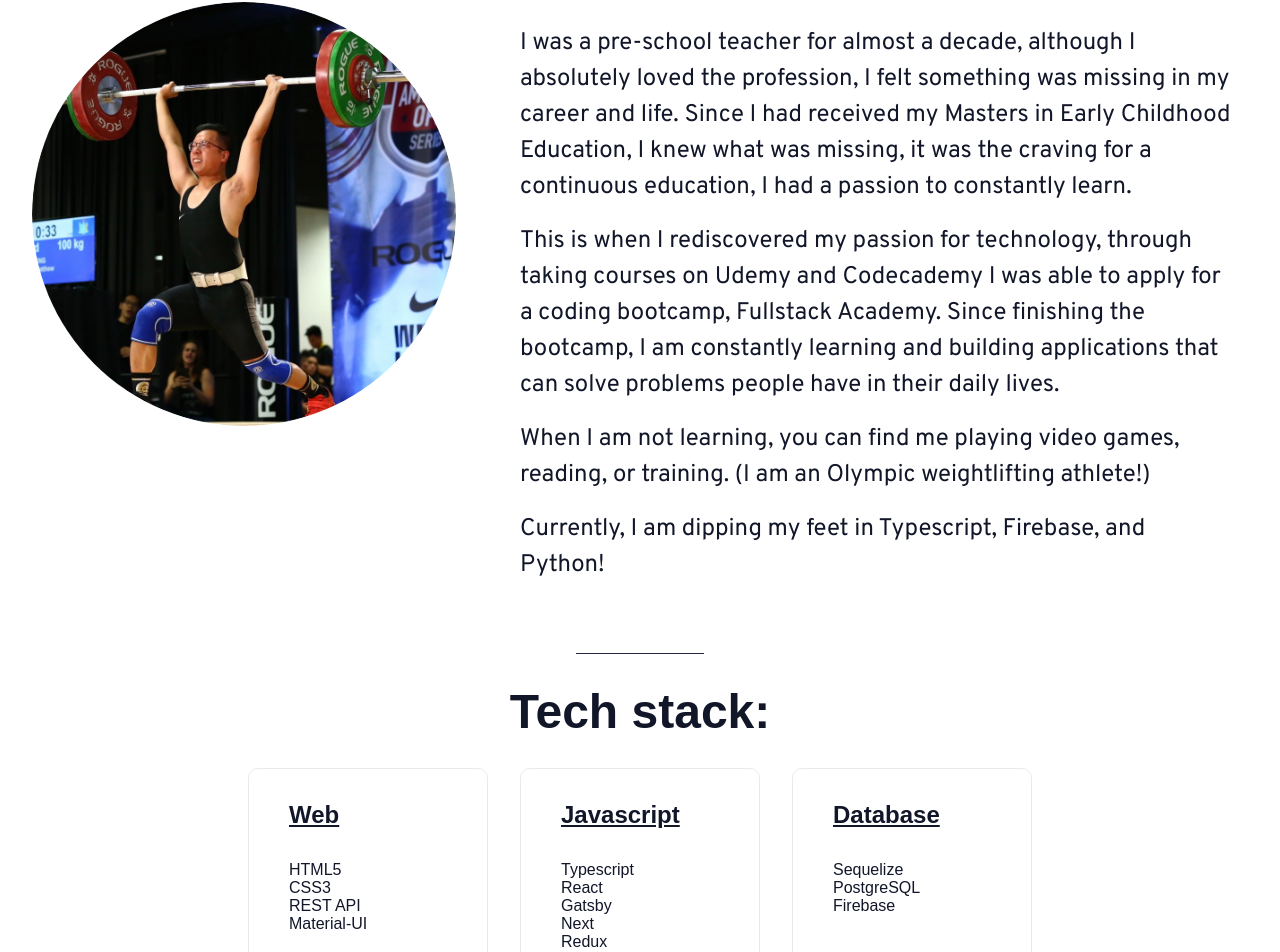
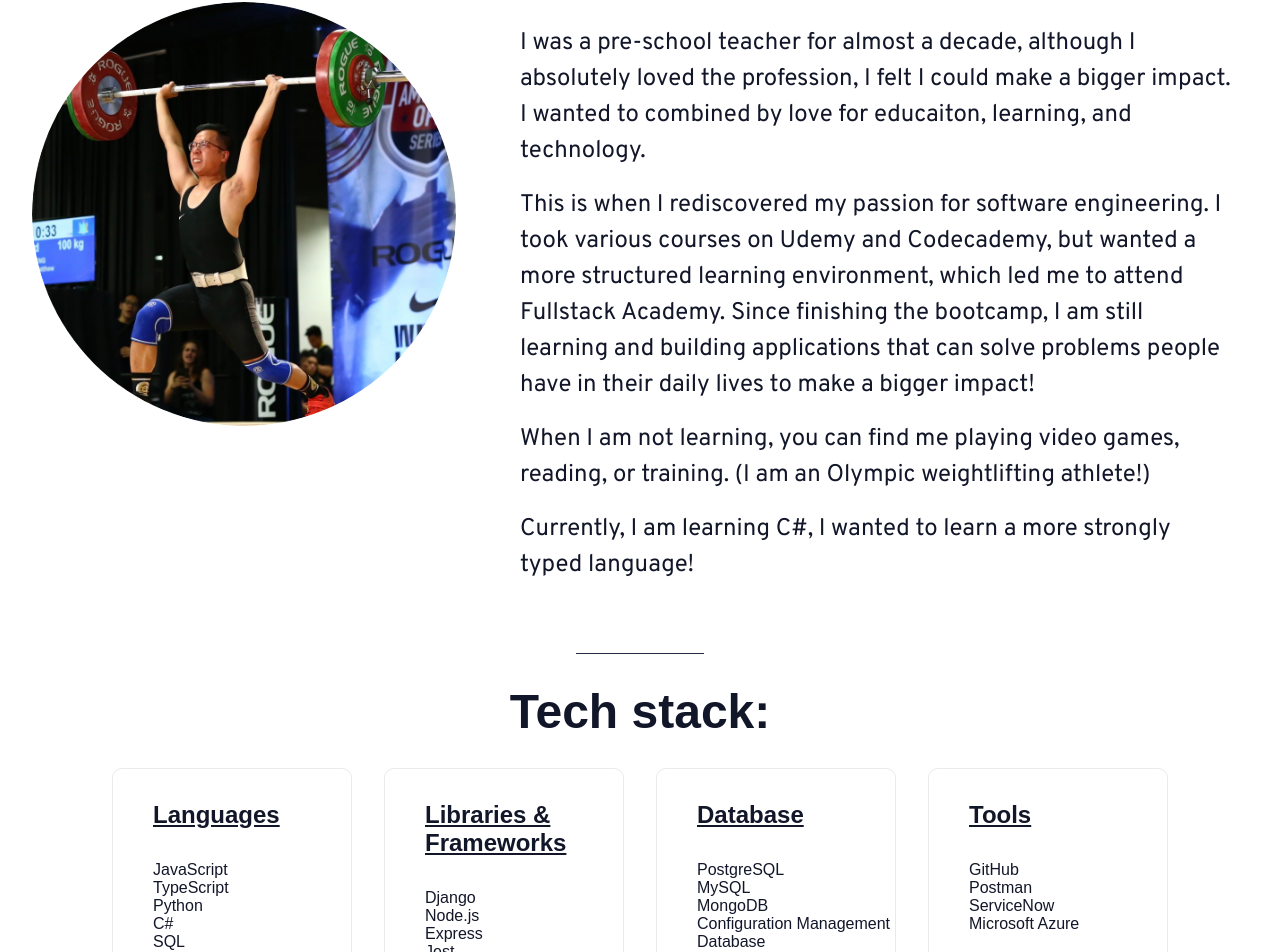
Before and after one commit to Mleng89/portfolio, a Next.js app: page /about in a window 1280 px wide. Shown: the part 250-1202 px from the top of the page. Built offline with nearby package versions, Linux system fonts and the light colour scheme; a web font is replaced by a local one.

Commit message:
EDIT: Info and stack update

```diff
--- a/pages/about.js
+++ b/pages/about.js
@@ -23,18 +23,18 @@ export default function about() {
               <br />
               <p>
                 I was a pre-school teacher for almost a decade, although I
-                absolutely loved the profession, I felt something was missing in
-                my career and life. Since I had received my Masters in Early
-                Childhood Education, I knew what was missing, it was the craving
-                for a continuous education, I had a passion to constantly learn.
+                absolutely loved the profession, I felt I could make a bigger
+                impact. I wanted to combined by love for educaiton, learning,
+                and technology.
               </p>
               <br />
               <p>
-                This is when I rediscovered my passion for technology, through
-                taking courses on Udemy and Codecademy I was able to apply for a
-                coding bootcamp, Fullstack Academy. Since finishing the
-                bootcamp, I am constantly learning and building applications
-                that can solve problems people have in their daily lives.
+                This is when I rediscovered my passion for software engineering.
+                I took various courses on Udemy and Codecademy, but wanted a
+                more structured learning environment, which led me to attend
+                Fullstack Academy. Since finishing the bootcamp, I am still
+                learning and building applications that can solve problems
+                people have in their daily lives to make a bigger impact!
               </p>
               <br />
               <p>
@@ -43,8 +43,8 @@ export default function about() {
               </p>
               <br />
               <p>
-                Currently, I am dipping my feet in Typescript, Firebase, and
-                Python!
+                Currently, I am learning C#, I wanted to learn a more strongly
+                typed language!
               </p>
             </div>
           </div>
@@ -54,46 +54,53 @@ export default function about() {
             <div className="tech-card">
               <ul>
                 <u>
-                  <h4>Web</h4>
+                  <h4>Languages</h4>
                 </u>
-                <li>HTML5</li>
-                <li>CSS3</li>
-                <li>REST API</li>
-                <li>Material-UI</li>
+                <li>JavaScript</li>
+                <li>TypeScript</li>
+                <li>Python</li>
+                <li>C#</li>
+                <li>SQL</li>
               </ul>
             </div>
             <div className="tech-card">
               <ul>
                 <u>
-                  <h4>Javascript</h4>
+                  <h4>Libraries & Frameworks</h4>
                 </u>
-                <li>Typescript</li>
-                <li>React</li>
+                <li>Django</li>
+                <li>Node.js</li>
+                <li>Express</li>
+                <li>Jest</li>
+                <li>ReactJS</li>
                 <li>Gatsby</li>
-                <li>Next</li>
+                <li>NextJS</li>
                 <li>Redux</li>
-                <li>Express</li>
-                <li>Node</li>
+                <li>React Native</li>
+                <li>.NET</li>
               </ul>
             </div>
-            {/* <div className="tech-card">
-              <ul>
-                <u>
-                  <h4>Python</h4>
-                </u>
-                <li>Python</li>
-                <li>Django</li>
-                <li>FastAPI</li>
-              </ul>
-            </div> */}
+
             <div className="tech-card">
               <ul>
                 <u>
                   <h4>Database</h4>
                 </u>
-                <li>Sequelize</li>
                 <li>PostgreSQL</li>
-                <li>Firebase</li>
+                <li>MySQL</li>
+                <li>MongoDB</li>
+                <li>Configuration Management Database (CMDB/ServiceNow)</li>
+              </ul>
+            </div>
+            <div className="tech-card">
+              <ul>
+                <u>
+                  <h4>Tools</h4>
+                </u>
+                <li>GitHub</li>
+                <li>Postman</li>
+                <li>ServiceNow</li>
+                <li>Microsoft Azure</li>
               </ul>
             </div>
           </div>
```
